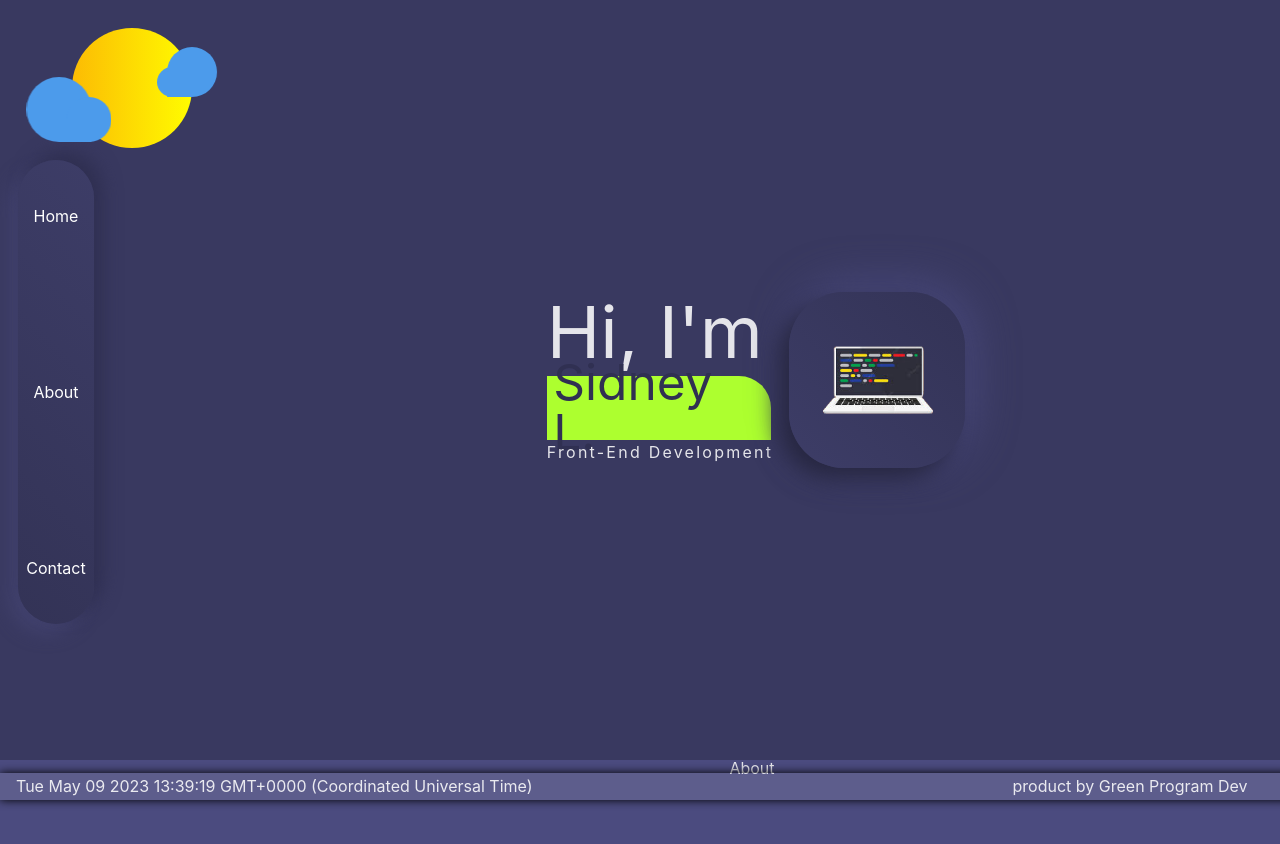
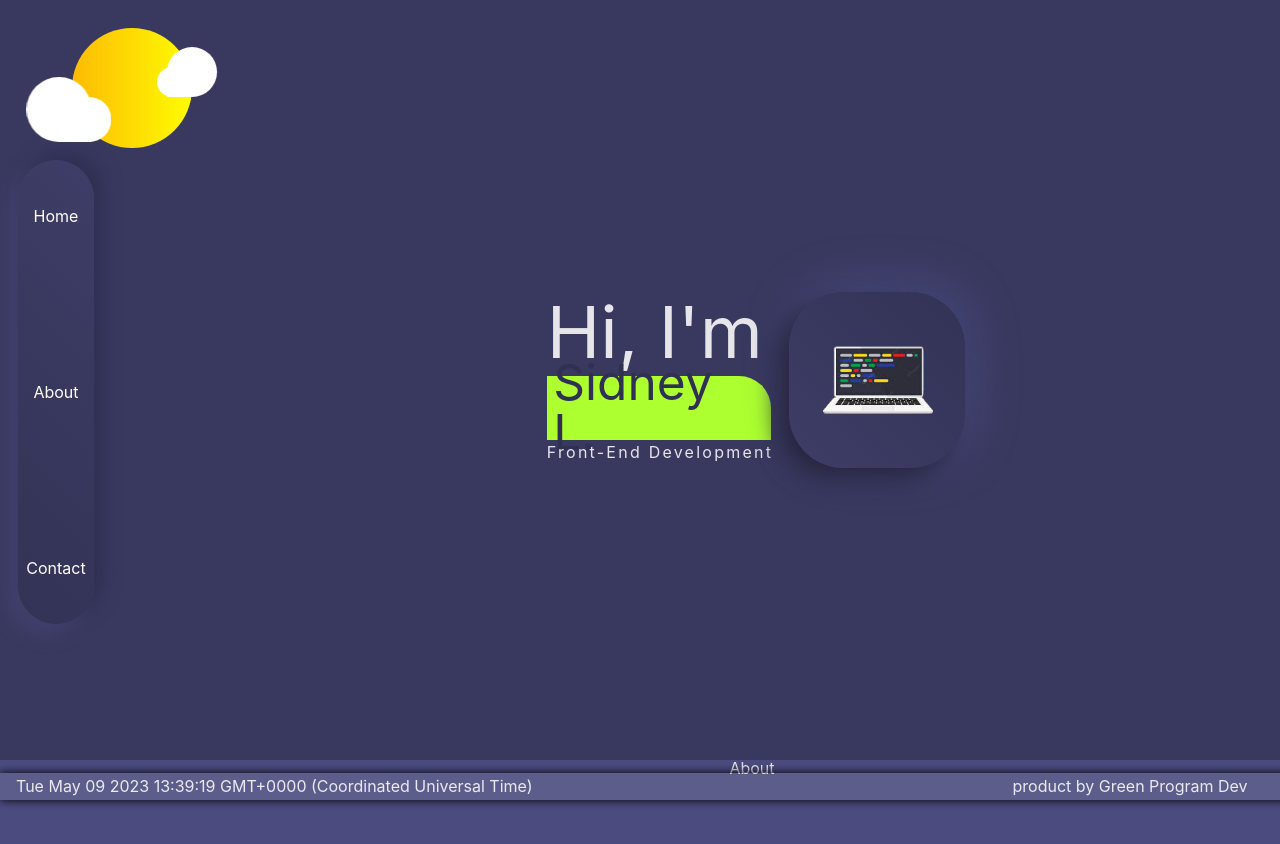
Before and after one commit to GreenProgramDev/My-Portfolio, a React (Vite) app: page / in a window 1280 px wide. Shown: the top 844 px of the page. Built offline with nearby package versions, Linux system fonts and the light colour scheme.

Commit message:
feat: add figure the moon what nigth

```diff
--- a/src/components/DayPeriod.tsx
+++ b/src/components/DayPeriod.tsx
@@ -1,7 +1,9 @@
+import { ClimateNow } from '.'
 import './dayPeriod.css'
 import React, {useEffect, useState} from 'react'
 
 const DayPeriod = () => {
+
 
     const [timeOfDay, setTimeOfDay] = useState<string>("")
 
@@ -29,8 +31,6 @@ const DayPeriod = () => {
           <span className="left-back"></span>
           <span className="right-back"></span>
         </div>
-        <div>
-        </div>
       </div>
 
     )
--- a/src/components/dayPeriod.css
+++ b/src/components/dayPeriod.css
@@ -43,7 +43,7 @@
   width: 45px;
   height: 45px;
   border-radius: 50% 50% 50% 0%;
-  background-color: #4c9beb;
+  background-color: white;
   display: inline-block;
   margin-left: -25px;
   z-index: 5;
@@ -53,7 +53,7 @@
   width: 65px;
   height: 65px;
   border-radius: 50% 50% 0% 50%;
-  background-color: #4c9beb;
+  background-color: white;
   display: inline-block;
   z-index: 5;
 }
@@ -62,7 +62,7 @@
   width: 50px;
   height: 50px;
   border-radius: 50% 50% 50% 0%;
-  background-color: #4c9beb;
+  background-color: white;
   display: inline-block;
   margin-left: -20px;
   z-index: 5;
@@ -72,7 +72,7 @@
   width: 30px;
   height: 30px;
   border-radius: 50% 50% 0% 50%;
-  background-color: #4c9beb;
+  background-color: white;
   display: inline-block;
   z-index: 5;
 }
@@ -86,6 +86,24 @@
   display: inline;
   position: absolute;
 }
+
+.moon{
+  position: absolute;
+  margin: auto;
+  top: 0;
+  right: 5rem;
+  bottom: -2rem;
+  left: 0;
+  width: 100px;
+  height: 100px;
+
+  background-color: transparent;
+  border-radius: 50%;
+  box-shadow: 25px 10px 0px 0px gray;
+}
+
+
+
 
 .sunshine {
   animation: sunshines 2s infinite;
```
